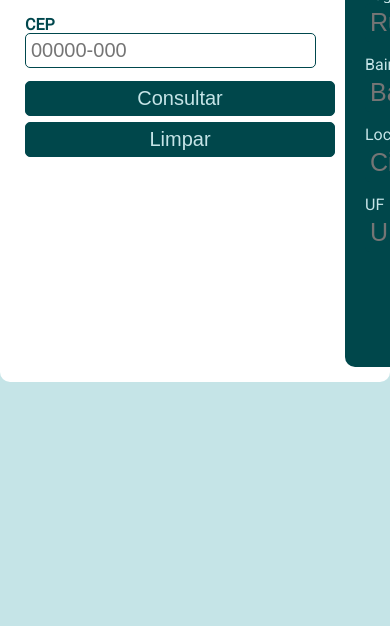
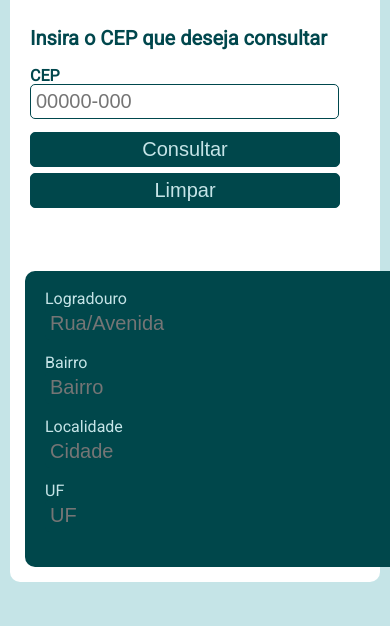
Before and after one commit to Matheussgsilva/consulta-cep, a plain HTML site: page docs/index.html in a window 390 px wide. Shown: the part 218-844 px from the top of the page. Drawn offline with Linux system fonts and the light colour scheme.

Commit message:
Add media query

```diff
--- a/docs/src/css/style.css
+++ b/docs/src/css/style.css
@@ -87,3 +87,25 @@ header {
     padding: 5px;
     border-radius: 5px;
 }
+
+@media (max-width:600px) {
+    #container {
+        max-width: 500px;
+        height: 600px;
+        margin: 0px 10px;
+        flex-direction: column;
+        justify-content: center;
+    }
+
+    #search {
+        margin: auto;
+    }
+
+    #return {
+        max-width: 400px;
+    }
+
+    #return input {
+        font-size: 20px;
+    }
+}
```
